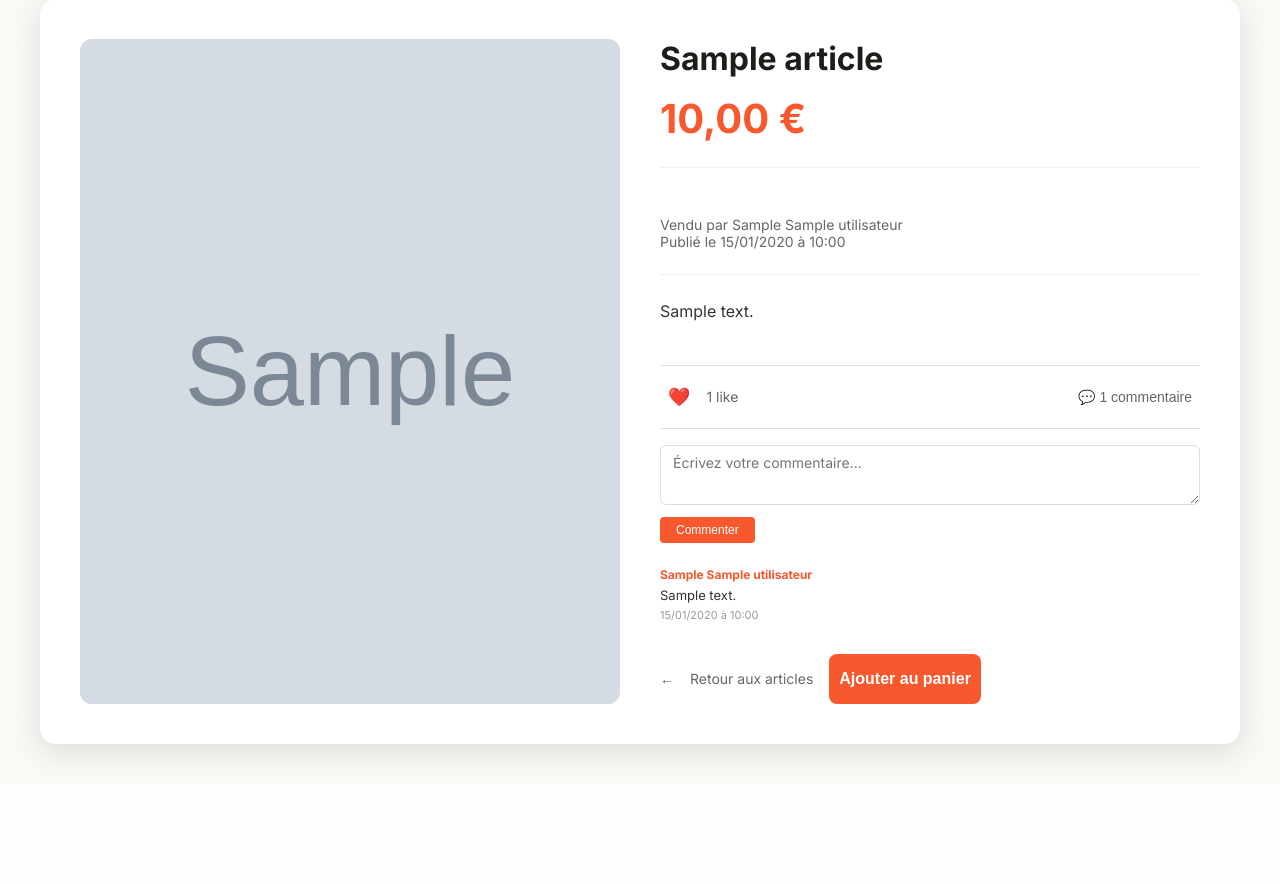
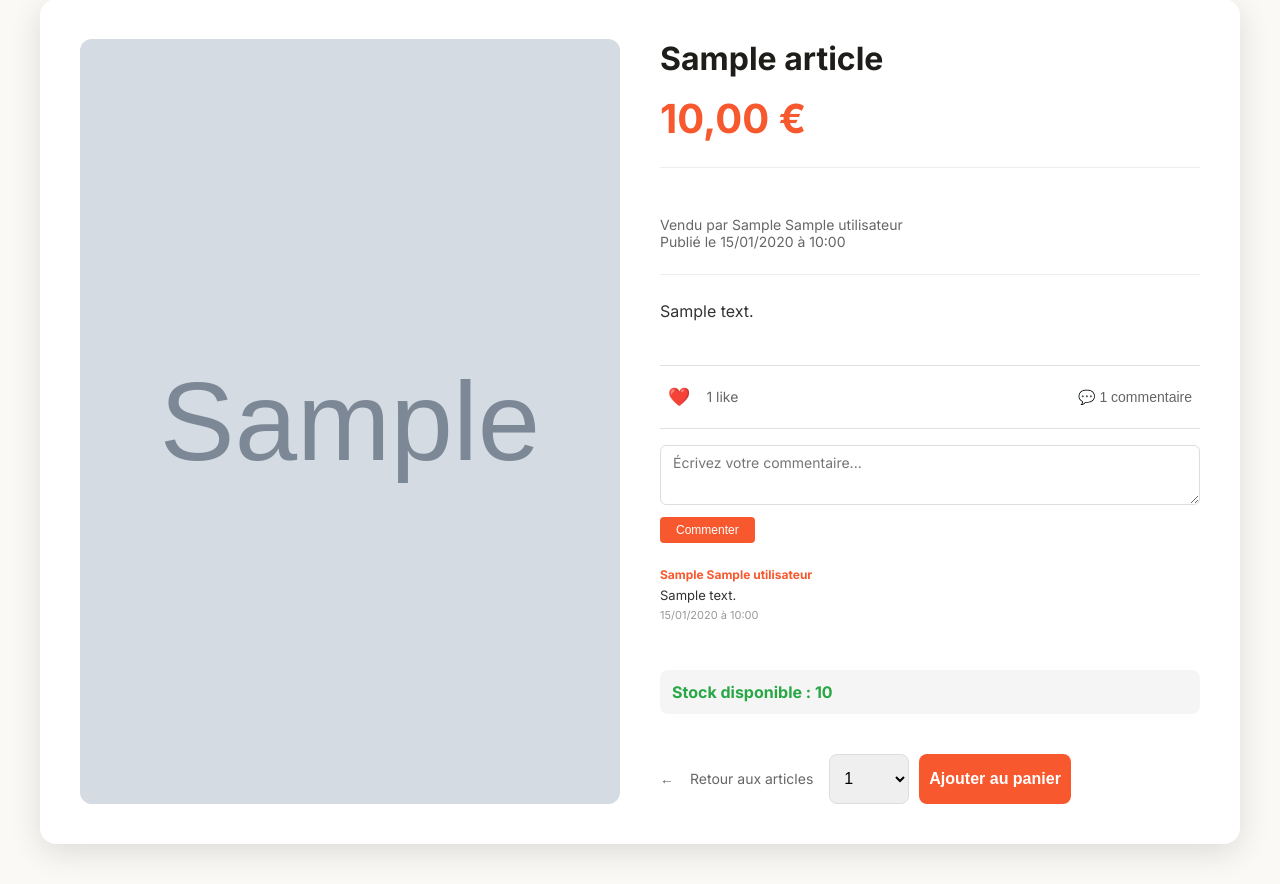
Before and after one commit to CalvoTom/MarketPlace, a PHP site: page /articleDetail.php?id=1 in a window 1280 px wide. Shown: the part 299-1183 px from the top of the page. Before the commit the page ends 1069 px from the top, so only its background shows below. Run offline with PHP 8.4, Linux system fonts and the light colour scheme; the visitor is signed in with stand-in values (Sample User, id 1); tables that the repository leaves empty or names only in its code hold one stand-in row (values such as "Sample post"); grey boxes marked "Sample" are stand-in pictures.

Commit message:
add stock to article

```diff
--- a/articleDetail.php
+++ b/articleDetail.php
@@ -8,9 +8,12 @@ if (!isset($_GET['id'])) {
 }
 
 $id = intval($_GET['id']);
-$stmt = $conn->prepare("SELECT a.*, a.id as articles_id, a.nom AS article_nom, u.nom AS user_nom, u.prenom
+$stmt = $conn->prepare("SELECT a.*, a.id as articles_id, a.nom AS article_nom,
+                        u.nom AS user_nom, u.prenom,
+                        COALESCE(s.quantite, 0) as stock_disponible
                         FROM articles a
                         LEFT JOIN utilisateurs u ON a.auteur_id = u.id
+                        LEFT JOIN stock s ON a.id = s.article_id
                         WHERE a.id = ?");
 $stmt->execute([$id]);
 $article = $stmt->fetch();
@@ -71,15 +74,44 @@ if ($_SERVER['REQUEST_METHOD'] === 'POST') {
     if (isset($_POST['action']) && $_POST['action'] === 'add_article') {
         $article_id = $_POST['articles_id'] ?? null;
         $user_id = $_POST['user_id'] ?? null;
-        if ($article_id && $user_id) {
-            $stmt = $conn->prepare('INSERT INTO cart (utilisateur_id, article_id) VALUES (?, ?)');
-            $stmt->execute([$user_id, $article_id]);
-            $message = "Article ajouté au panier avec succès.";
-        } else {
-            $message = "Les champs articles id et user id sont obligatoires.";
+        $quantity = (int)($_POST['quantity'] ?? 1);
+
+        if ($article_id && $user_id && $quantity > 0) {
+            // Vérifier le stock disponible
+            $check_stock = $conn->prepare('SELECT quantite FROM stock WHERE article_id = ?');
+            $check_stock->execute([$article_id]);
+            $stock = $check_stock->fetch();
+
+            if (!$stock || $stock['quantite'] < $quantity) {
+                $message = "Désolé, stock insuffisant.";
+            } else {
+                // Vérifier si l'article est déjà dans le panier
+                $check_cart = $conn->prepare('SELECT COUNT(*) as count FROM cart WHERE utilisateur_id = ? AND article_id = ?');
+                $check_cart->execute([$user_id, $article_id]);
+                $in_cart = $check_cart->fetch();
+
+                if ($in_cart['count'] > 0) {
+                    $message = "Cet article est déjà dans votre panier.";
+                } else {
+                    // Ajouter au panier et diminuer le stock
+                    $conn->beginTransaction();
+                    try {
+                        $stmt = $conn->prepare('INSERT INTO cart (utilisateur_id, article_id, quantite) VALUES (?, ?, ?)');
+                        $stmt->execute([$user_id, $article_id, $quantity]);
+
+                        $update_stock = $conn->prepare('UPDATE stock SET quantite = quantite - ? WHERE article_id = ?');
+                        $update_stock->execute([$quantity, $article_id]);
+
+                        $conn->commit();
+                        header("Location: Panier.php");
+                        exit();
+                    } catch (Exception $e) {
+                        $conn->rollBack();
+                        $message = "Une erreur est survenue lors de l'ajout au panier.";
+                    }
+                }
+            }
         }
-        header("Location: Panier.php");
-        exit();
     }
 
     header('Location: ' . $_SERVER['PHP_SELF'] . '?id=' . $id);
@@ -228,13 +260,31 @@ $comments_count = count($comments);
                         </div>
                     </div>
 
+                    <div class="stock-info">
+                        <?php if ($article['stock_disponible'] > 0): ?>
+                            <p class="stock-available">Stock disponible : <?= $article['stock_disponible'] ?></p>
+                        <?php else: ?>
+                            <p class="stock-unavailable">Article épuisé</p>
+                        <?php endif; ?>
+                    </div>
+
                     <div class="detail-actions">
                         <a href="javascript:history.back()" class="back-link">Retour aux articles</a>
-                        <form method="post">
+                        <form method="post" class="cart-form">
                             <input type="hidden" name="action" value="add_article">
                             <input type="hidden" name="articles_id" value="<?= $article['articles_id'] ?>">
                             <input type="hidden" name="user_id" value="<?= $_SESSION['user_id'] ?? '' ?>">
-                            <button type="submit" class="btn-cart">Ajouter au panier</button>
+
+                            <div class="quantity-selector">
+                                <select name="quantity" class="form-select" <?= ($article['stock_disponible'] <= 0) ? 'disabled' : '' ?>>
+                                    <?php for($i = 1; $i <= $article['stock_disponible']; $i++): ?>
+                                        <option value="<?= $i ?>"><?= $i ?></option>
+                                    <?php endfor; ?>
+                                </select>
+                                <button type="submit" class="btn-cart" <?= ($article['stock_disponible'] <= 0) ? 'disabled' : '' ?>>
+                                    <?= ($article['stock_disponible'] > 0) ? 'Ajouter au panier' : 'Article épuisé' ?>
+                                </button>
+                            </div>
                         </form>
                     </div>
                 </div>
--- a/assets/css/style.css
+++ b/assets/css/style.css
@@ -1986,3 +1986,55 @@ body {
     font-size: 20px;
   }
 }
+
+.stock-info {
+    margin: 16px 0;
+    padding: 12px;
+    border-radius: 8px;
+    background: #f5f5f5;
+}
+
+.stock-available {
+    color: #28a745;
+    font-weight: 600;
+}
+
+.stock-unavailable {
+    color: #dc3545;
+    font-weight: 600;
+}
+
+.btn-cart[disabled] {
+    background: #ccc;
+    cursor: not-allowed;
+}
+
+.btn-cart[disabled]:hover {
+    background: #ccc;
+}
+
+.quantity-selector {
+    display: flex;
+    gap: 10px;
+    align-items: center;
+}
+
+.form-select {
+    padding: 10px;
+    border: 1px solid #ddd;
+    border-radius: 8px;
+    font-size: 16px;
+    min-width: 80px;
+    height: 50px;
+}
+
+.cart-form {
+    display: flex;
+    gap: 10px;
+    align-items: center;
+    flex: 1;
+}
+
+.cart-form .btn-cart {
+    flex: 1;
+}
```
Also changed, not shown: panier.php (+29 -6 lines).
